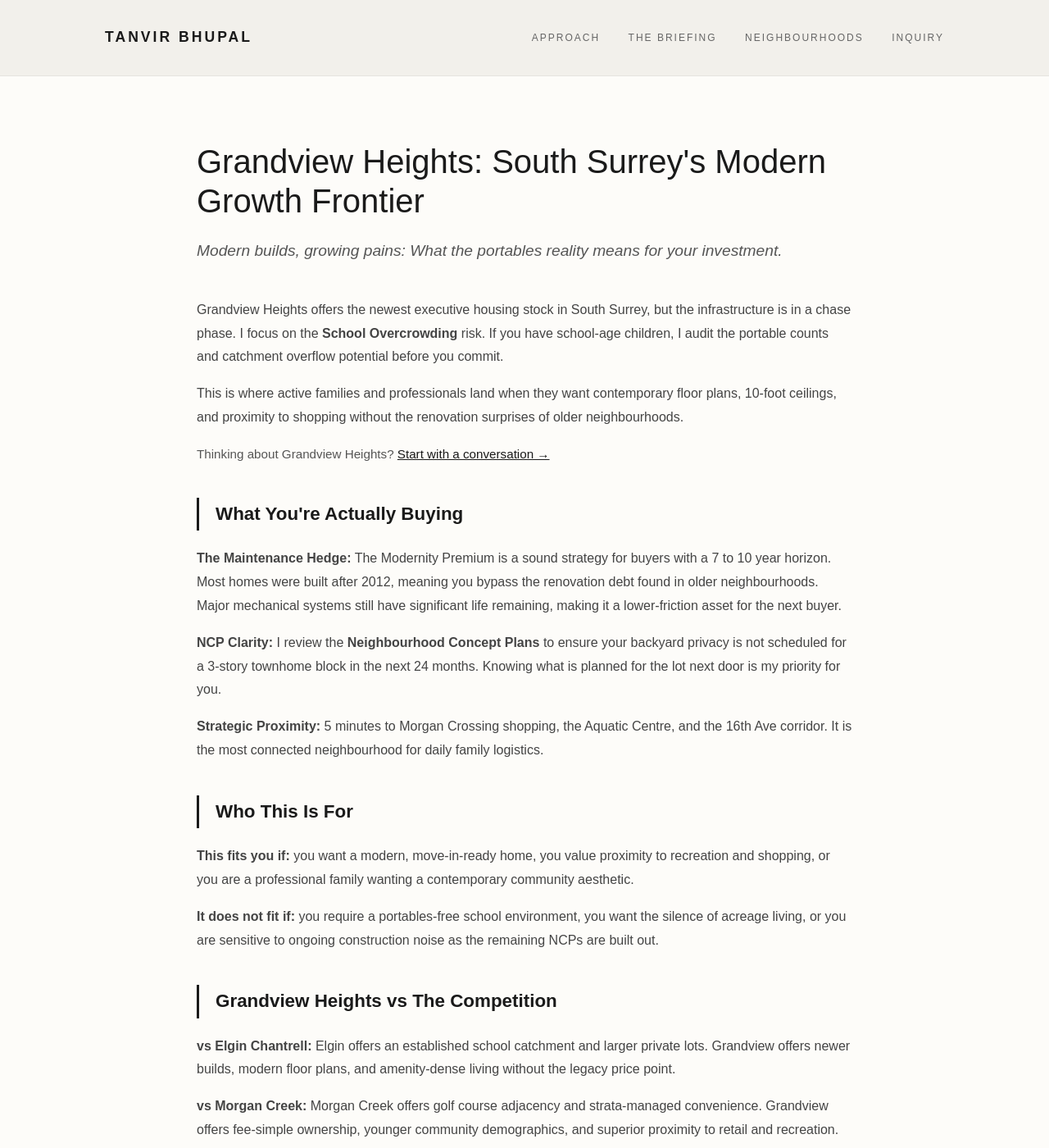
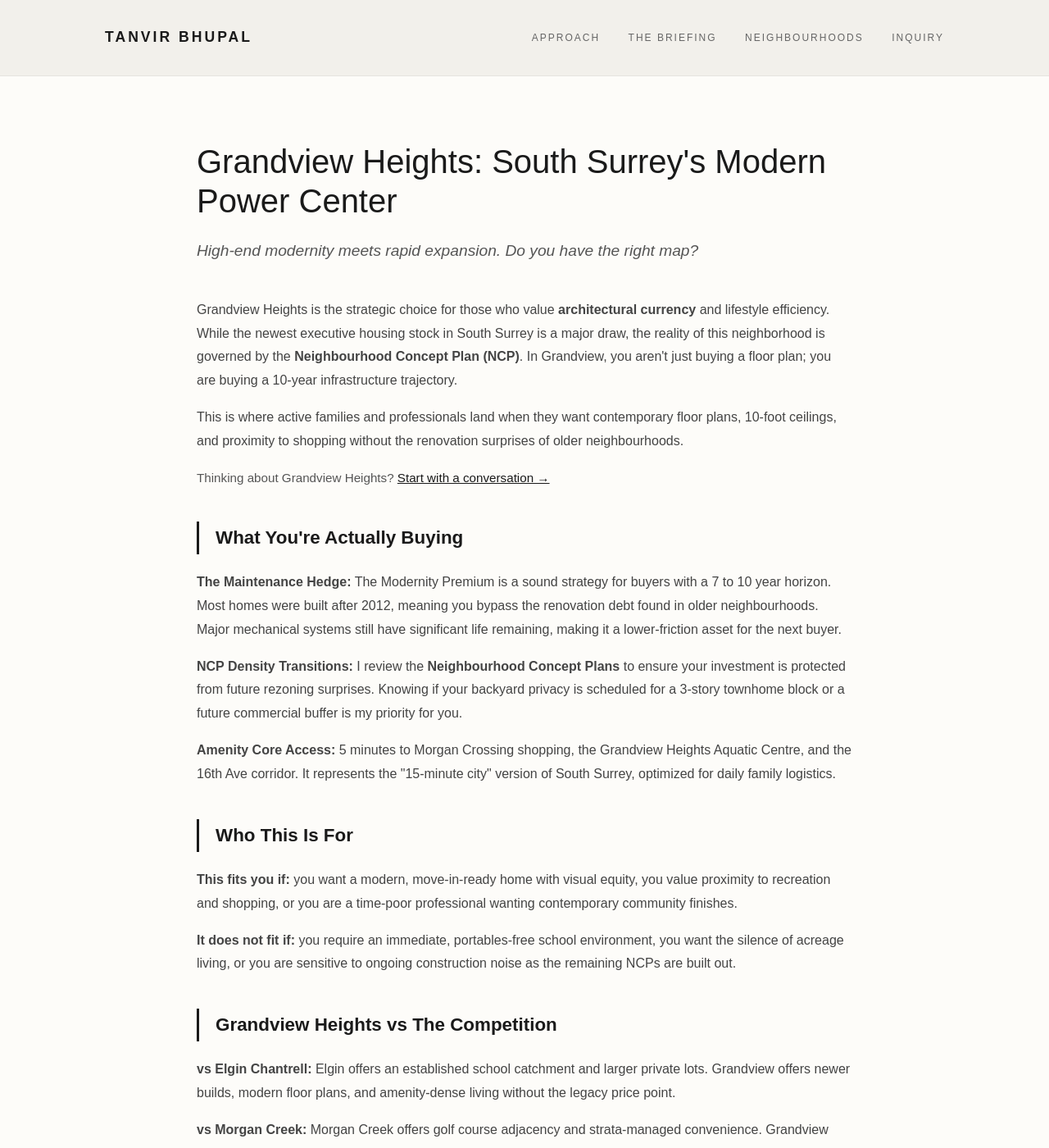
Before and after one commit to gvancouverhomes/tanvirbhupal-site, a Jekyll site: the page built from neighbourhoods/grandview-heights.md, in a window 1280 px wide and 1400 px high. Shown: the whole window at 82% size. Built offline with Jekyll 4.4.1, drawn with Linux system fonts in a browser that asks for light colours; some of the changed text lies outside the part shown.

Commit message:
Revise Grandview Heights content for modern focus
Updated the title and several paragraphs to reflect a shift in focus towards modernity and strategic insights in Grandview Heights. Adjusted language for clarity and engagement.

```diff
--- a/neighbourhoods/grandview-heights.md
+++ b/neighbourhoods/grandview-heights.md
@@ -1,6 +1,6 @@
 ---
 layout: default
-title: "Grandview Heights Real Estate Strategy | The Growth Frontier"
+title: "Grandview Heights Real Estate Strategy | The Modern Power Center"
 description: "Strategic analysis of Grandview Heights modern executive infrastructure, school capacity risks, and the long-term impact of Surrey NCP density shifts."
 permalink: /neighbourhoods/grandview-heights/
 faq_schema: |
@@ -13,7 +13,7 @@ faq_schema: |
         "name": "What is the reality of school capacity in Grandview Heights?",
         "acceptedAnswer": {
           "@type": "Answer",
-          "text": "It is the primary friction point. Even with the new Grandview Heights Secondary, the district is chasing growth. If a permanent seat is non-negotiable, I may suggest a strategic pivot toward Elgin Chantrell instead. In Grandview, I verify current portable counts and boundary shift projections during my due diligence."
+          "text": "It is a primary friction point. Even with the new Grandview Heights Secondary, the district is chasing growth. If a permanent seat is non-negotiable, I may suggest a strategic pivot toward Elgin Chantrell instead. In Grandview, I identify these indicators during due diligence so you can engage the right specialists to assess boundary shifts or enrollment projections."
         }
       },
       {
@@ -71,12 +71,12 @@ faq_schema: |
 
 <article class="intel-container">
   <header>
-    <h1 class="intel-header">Grandview Heights: South Surrey's Modern Growth Frontier</h1>
-    <p class="intel-sub">Modern builds, growing pains: What the portables reality means for your investment.</p>
+    <h1 class="intel-header">Grandview Heights: South Surrey's Modern Power Center</h1>
+    <p class="intel-sub">High-end modernity meets rapid expansion. Do you have the right map?</p>
   </header>
 
   <section>
-    <p>Grandview Heights offers the newest executive housing stock in South Surrey, but the infrastructure is in a chase phase. I focus on the <strong>School Overcrowding</strong> risk. If you have school-age children, I audit the portable counts and catchment overflow potential before you commit.</p>
+    <p>Grandview Heights is the strategic choice for those who value <strong>architectural currency</strong> and lifestyle efficiency. While the newest executive housing stock in South Surrey is a major draw, the reality of this neighborhood is governed by the <strong>Neighbourhood Concept Plan (NCP)</strong>. In Grandview, you aren't just buying a floor plan; you are buying a 10-year infrastructure trajectory.</p>
 
     <p>This is where active families and professionals land when they want contemporary floor plans, 10-foot ceilings, and proximity to shopping without the renovation surprises of older neighbourhoods.</p>
 
@@ -84,12 +84,12 @@ faq_schema: |
 
     <h2 class="section-title">What You're Actually Buying</h2>
     <p><strong>The Maintenance Hedge:</strong> The Modernity Premium is a sound strategy for buyers with a 7 to 10 year horizon. Most homes were built after 2012, meaning you bypass the renovation debt found in older neighbourhoods. Major mechanical systems still have significant life remaining, making it a lower-friction asset for the next buyer.</p>
-    <p><strong>NCP Clarity:</strong> I review the <strong>Neighbourhood Concept Plans</strong> to ensure your backyard privacy is not scheduled for a 3-story townhome block in the next 24 months. Knowing what is planned for the lot next door is my priority for you.</p>
-    <p><strong>Strategic Proximity:</strong> 5 minutes to Morgan Crossing shopping, the Aquatic Centre, and the 16th Ave corridor. It is the most connected neighbourhood for daily family logistics.</p>
+    <p><strong>NCP Density Transitions:</strong> I review the <strong>Neighbourhood Concept Plans</strong> to ensure your investment is protected from future rezoning surprises. Knowing if your backyard privacy is scheduled for a 3-story townhome block or a future commercial buffer is my priority for you.</p>
+    <p><strong>Amenity Core Access:</strong> 5 minutes to Morgan Crossing shopping, the Grandview Heights Aquatic Centre, and the 16th Ave corridor. It represents the "15-minute city" version of South Surrey, optimized for daily family logistics.</p>
 
     <h2 class="section-title">Who This Is For</h2>
-    <p><strong>This fits you if:</strong> you want a modern, move-in-ready home, you value proximity to recreation and shopping, or you are a professional family wanting a contemporary community aesthetic.</p>
-    <p><strong>It does not fit if:</strong> you require a portables-free school environment, you want the silence of acreage living, or you are sensitive to ongoing construction noise as the remaining NCPs are built out.</p>
+    <p><strong>This fits you if:</strong> you want a modern, move-in-ready home with visual equity, you value proximity to recreation and shopping, or you are a time-poor professional wanting contemporary community finishes.</p>
+    <p><strong>It does not fit if:</strong> you require an immediate, portables-free school environment, you want the silence of acreage living, or you are sensitive to ongoing construction noise as the remaining NCPs are built out.</p>
 
     <h2 class="section-title">Grandview Heights vs The Competition</h2>
     <p><strong>vs Elgin Chantrell:</strong> Elgin offers an established school catchment and larger private lots. Grandview offers newer builds, modern floor plans, and amenity-dense living without the legacy price point.</p>
@@ -99,7 +99,7 @@ faq_schema: |
     <h2 class="section-title">Frequently Asked Questions</h2>
 
     <h3 class="metric-label">What is the reality of school capacity?</h3>
-    <p>It is the primary friction point. Even with the new <strong>Grandview Heights Secondary</strong>, the district is chasing growth. If a permanent seat is non-negotiable, I may suggest a strategic pivot toward <strong>Elgin Chantrell</strong> instead. In Grandview, I verify current portable counts and boundary shift projections during my due diligence.</p>
+    <p>It is a primary friction point. Even with the new <strong>Grandview Heights Secondary</strong>, the district is chasing growth. If a permanent seat is non-negotiable, I may suggest a strategic pivot toward <strong>Elgin Chantrell</strong> instead. In Grandview, I identify these indicators during due diligence so you can engage the right specialists to assess boundary shifts or enrollment projections.</p>
 
     <h3 class="metric-label">Why does the NCP matter to me?</h3>
     <p>The <strong>Neighbourhood Concept Plan</strong> determines what can be built next door. Many executive homes are adjacent to future townhome or commercial sites. I review the Surrey OCP and specific NCP maps to ensure your backyard privacy is not scheduled for a townhome block in the near future.</p>
```
